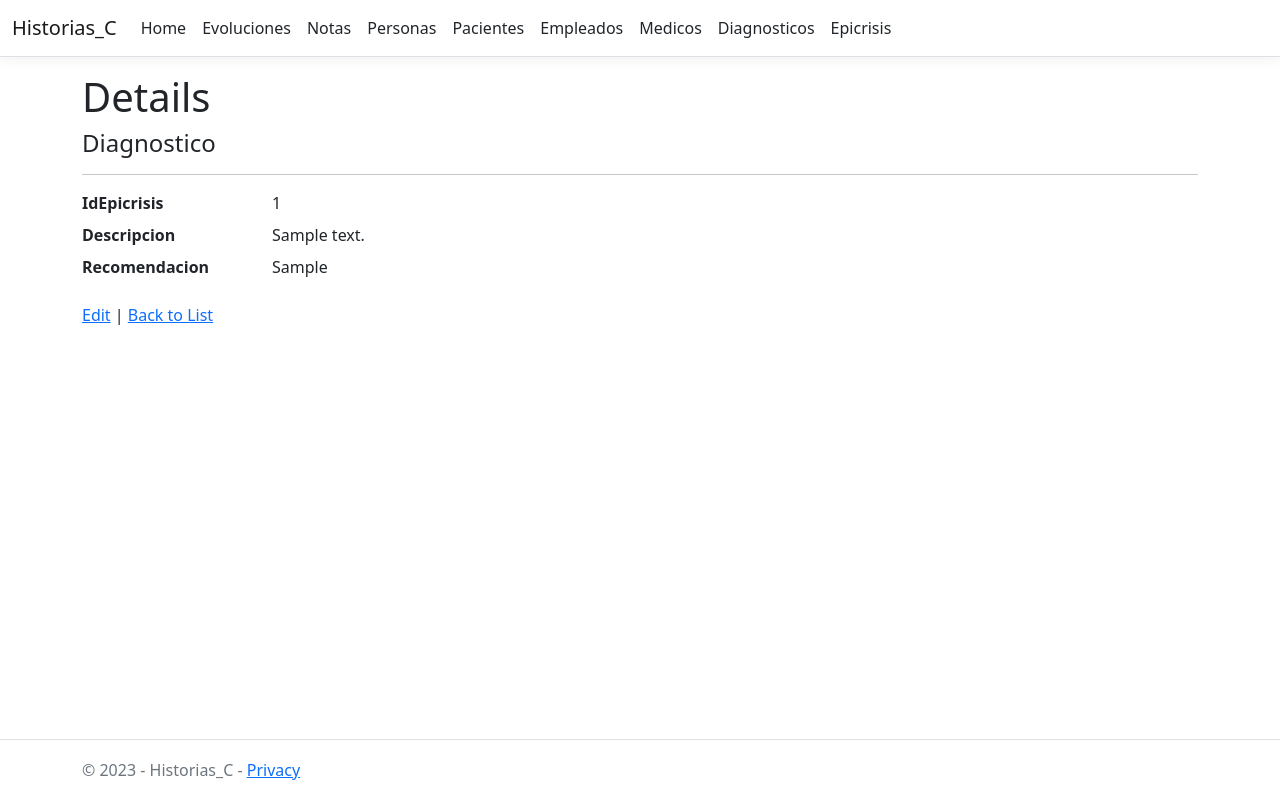
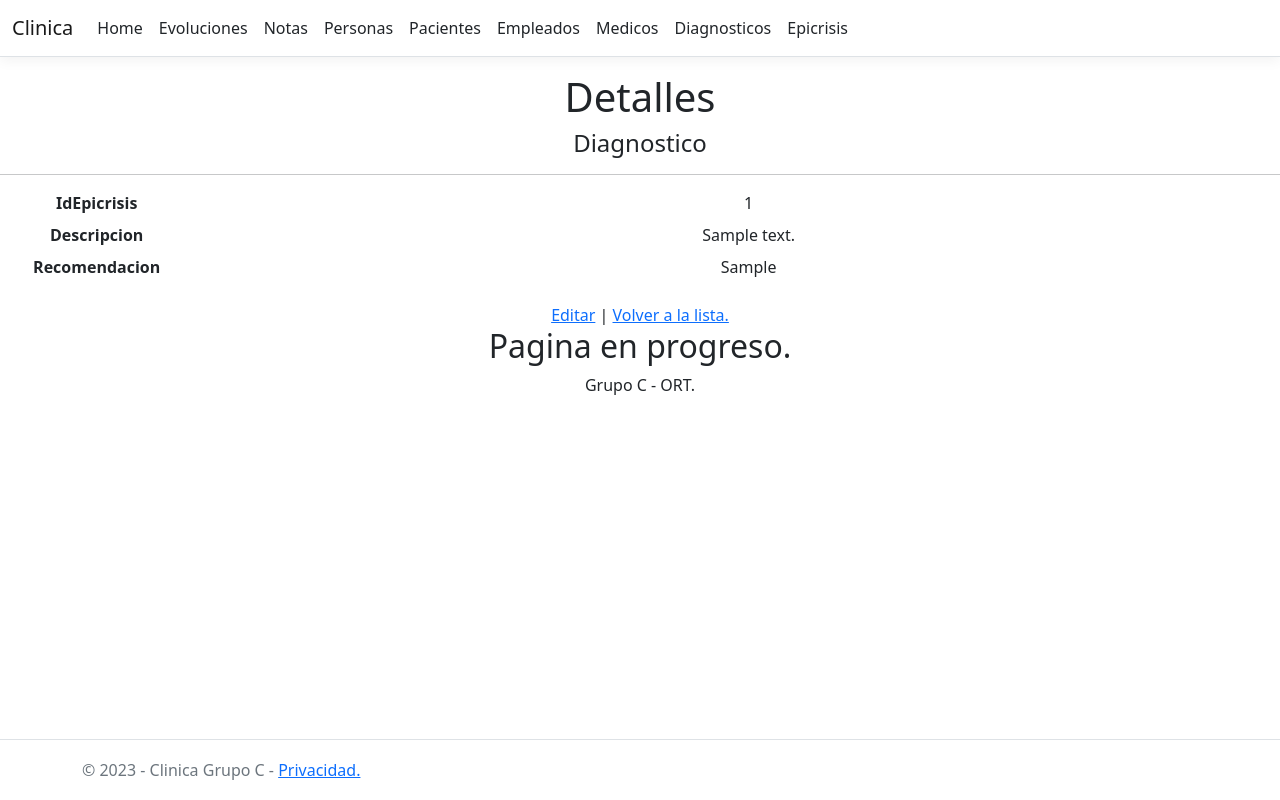
Before and after one commit to ivanparu/Clinical-History-System, an ASP.NET Core app: page /Diagnosticos/Details/1 in a window 1280 px wide. Run offline with ASP.NET Core 8, Linux system fonts and the light colour scheme; tables that the repository leaves empty hold one stand-in row (values such as "Sample post"); style sheets or scripts are compiled from the project's sources.

Commit message:
Cambios varios, idioma y distribucion (Diag/Epic)

```diff
--- a/Historias-C/Historias-C/Helpers/ErrorMessages.cs
+++ b/Historias-C/Historias-C/Helpers/ErrorMessages.cs
@@ -5,7 +5,7 @@ namespace Historias_C.Models
     public class ErrorMessages
     {
         //MSG: Epicrisis
-        public const string _reqStrMinMax = "Debe ser entre {2} y {1}";
+        public const string _reqStrMinMax = "Debe ser entre {2} y {1} caracteres.";
         //MSG: Diagnostico
         public const string _reqMsg = "Campo requerido, porfavor ingrese datos.";
 
--- a/Historias-C/Historias-C/Views/Diagnosticos/Details.cshtml
+++ b/Historias-C/Historias-C/Views/Diagnosticos/Details.cshtml
@@ -4,7 +4,7 @@
     ViewData["Title"] = "Details";
 }
 
-<h1>Details</h1>
+<h1>Detalles</h1>
 
 <div>
     <h4>Diagnostico</h4>
@@ -31,6 +31,6 @@
     </dl>
 </div>
 <div>
-    <a asp-action="Edit" asp-route-id="@Model?.Id">Edit</a> |
-    <a asp-action="Index">Back to List</a>
+    <a asp-action="Edit" asp-route-id="@Model?.Id">Editar</a> |
+    <a asp-action="Index">Volver a la lista.</a>
 </div>
--- a/Historias-C/Historias-C/Views/Diagnosticos/Edit.cshtml
+++ b/Historias-C/Historias-C/Views/Diagnosticos/Edit.cshtml
@@ -4,7 +4,7 @@
     ViewData["Title"] = "Edit";
 }
 
-<h1>Edit</h1>
+<h1>Editar</h1>
 
 <h4>Diagnostico</h4>
 <hr />
@@ -29,14 +29,14 @@
                 <span asp-validation-for="Recomendacion" class="text-danger"></span>
             </div>
             <div class="form-group">
-                <input type="submit" value="Save" class="btn btn-primary" />
+                <input type="submit" value="Guardar cambios." class="btn btn-primary" />
             </div>
         </form>
     </div>
 </div>
 
 <div>
-    <a asp-action="Index">Back to List</a>
+    <a asp-action="Index">Volver a la lista.</a>
 </div>
 
 @section Scripts {
--- a/Historias-C/Historias-C/Views/Epicrisis/Details.cshtml
+++ b/Historias-C/Historias-C/Views/Epicrisis/Details.cshtml
@@ -4,7 +4,7 @@
     ViewData["Title"] = "Details";
 }
 
-<h1>Details</h1>
+<h1>Detalles</h1>
 
 <div>
     <h4>Epicrisis</h4>
@@ -37,6 +37,6 @@
     </dl>
 </div>
 <div>
-    <a asp-action="Edit" asp-route-id="@Model?.Id">Edit</a> |
-    <a asp-action="Index">Back to List</a>
+    <a asp-action="Edit" asp-route-id="@Model?.Id">Editar</a> |
+    <a asp-action="Index">Volver a la lista</a>
 </div>
--- a/Historias-C/Historias-C/Views/Epicrisis/Edit.cshtml
+++ b/Historias-C/Historias-C/Views/Epicrisis/Edit.cshtml
@@ -4,7 +4,7 @@
     ViewData["Title"] = "Edit";
 }
 
-<h1>Edit</h1>
+<h1>Editar</h1>
 
 <h4>Epicrisis</h4>
 <hr />
@@ -34,14 +34,14 @@
                 <span asp-validation-for="DiagnosticoId" class="text-danger"></span>
             </div>
             <div class="form-group">
-                <input type="submit" value="Save" class="btn btn-primary" />
+                <input type="submit" value="Guardar cambios." class="btn btn-primary" />
             </div>
         </form>
     </div>
 </div>
 
 <div>
-    <a asp-action="Index">Back to List</a>
+    <a asp-action="Index">Volver a la lista.</a>
 </div>
 
 @section Scripts {
--- a/Historias-C/Historias-C/Views/Shared/_Layout.cshtml
+++ b/Historias-C/Historias-C/Views/Shared/_Layout.cshtml
@@ -12,7 +12,7 @@
     <header>
         <nav class="navbar navbar-expand-sm navbar-toggleable-sm navbar-light bg-white border-bottom box-shadow mb-3">
             <div class="container-fluid">
-                <a class="navbar-brand" asp-area="" asp-controller="Home" asp-action="Index">Historias_C</a>
+                <a class="navbar-brand" asp-area="" asp-controller="Home" asp-action="Index">Clinica </a>
                 <button class="navbar-toggler" type="button" data-bs-toggle="collapse" data-bs-target=".navbar-collapse" aria-controls="navbarSupportedContent"
                         aria-expanded="false" aria-label="Toggle navigation">
                     <span class="navbar-toggler-icon"></span>
@@ -51,15 +51,18 @@
             </div>
         </nav>
     </header>
-    <div class="container">
+    <div class="text-center">
         <main role="main" class="pb-3">
             @RenderBody()
+
+            <h2 class="display-22"> Pagina en progreso.   </h2>
+            <p> Grupo C - ORT.  </p>
         </main>
     </div>
 
     <footer class="border-top footer text-muted">
         <div class="container">
-            &copy; 2023 - Historias_C - <a asp-area="" asp-controller="Home" asp-action="Privacy">Privacy</a>
+            &copy; 2023 - Clinica Grupo C  - <a asp-area="" asp-controller="Home" asp-action="Privacy">Privacidad.</a>
         </div>
     </footer>
     <script src="~/lib/jquery/dist/jquery.min.js"></script>
```
Also changed, not shown: Historias-C/Historias-C/Views/Diagnosticos/Create.cshtml (+5 -3 lines), Historias-C/Historias-C/Views/Diagnosticos/Delete.cshtml (+4 -4 lines), Historias-C/Historias-C/Views/Diagnosticos/Index.cshtml (+4 -4 lines), Historias-C/Historias-C/Views/Epicrisis/Create.cshtml (+5 -4 lines), Historias-C/Historias-C/Views/Epicrisis/Delete.cshtml (+4 -4 lines), Historias-C/Historias-C/Views/Epicrisis/Index.cshtml (+4 -4 lines).
